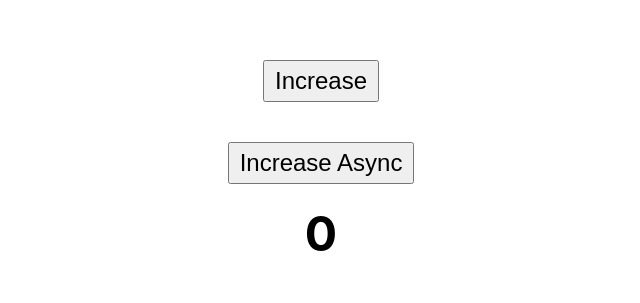
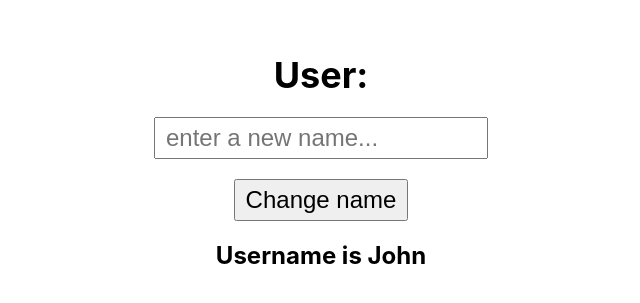
Before and after one commit to tanvir1418/practical-react, a React (Create React App) app: page / in a window 1280 px wide. Shown: the part 249-552 px from the top of the page, without its empty margins (319-959 px from the left). Built offline with nearby package versions, Linux system fonts and the light colour scheme.

Commit message:
useState - prevState user example

```diff
--- a/src/App.js
+++ b/src/App.js
@@ -2,23 +2,26 @@ import { useState } from "react";
 import "./Styles.css";
 
 const App = () => {
-  const [number, setNumber] = useState(0);
+  const [input, setInput] = useState("");
+  const [user, setUser] = useState({
+    name: "John",
+    email: "john@gmail.com",
+    images: ["profile.png", "cover.png"],
+  });
 
-  const increase = () => {
-    setNumber(number + 1);
-  };
-
-  const increaseAsync = () => {
-    setTimeout(() => {
-      setNumber((prevState) => prevState + 1);
-    }, 2000);
+  const changeUser = () => {
+    setUser((prevState) => ({ ...prevState, name: input }));
   };
 
   return (
     <div className="app">
-      <button onClick={increase}>Increase</button>
-      <button onClick={increaseAsync}>Increase Async</button>
-      <h1>{number}</h1>
+      <h1>User:</h1>
+      <input
+        onChange={(e) => setInput(e.target.value)}
+        placeholder="enter a new name..."
+      />
+      <button onClick={changeUser}>Change name</button>
+      <h2>Username is {user.name}</h2>
     </div>
   );
 };
--- a/src/Styles.css
+++ b/src/Styles.css
@@ -29,5 +29,11 @@ body {
 }
 
 .app h1 {
-  font-size: 48px;
+  font-size: 36px;
+  margin: 20px 0;
 }
+
+.app input {
+  font-size: 24px;
+  padding: 5px 10px;
+}
```
